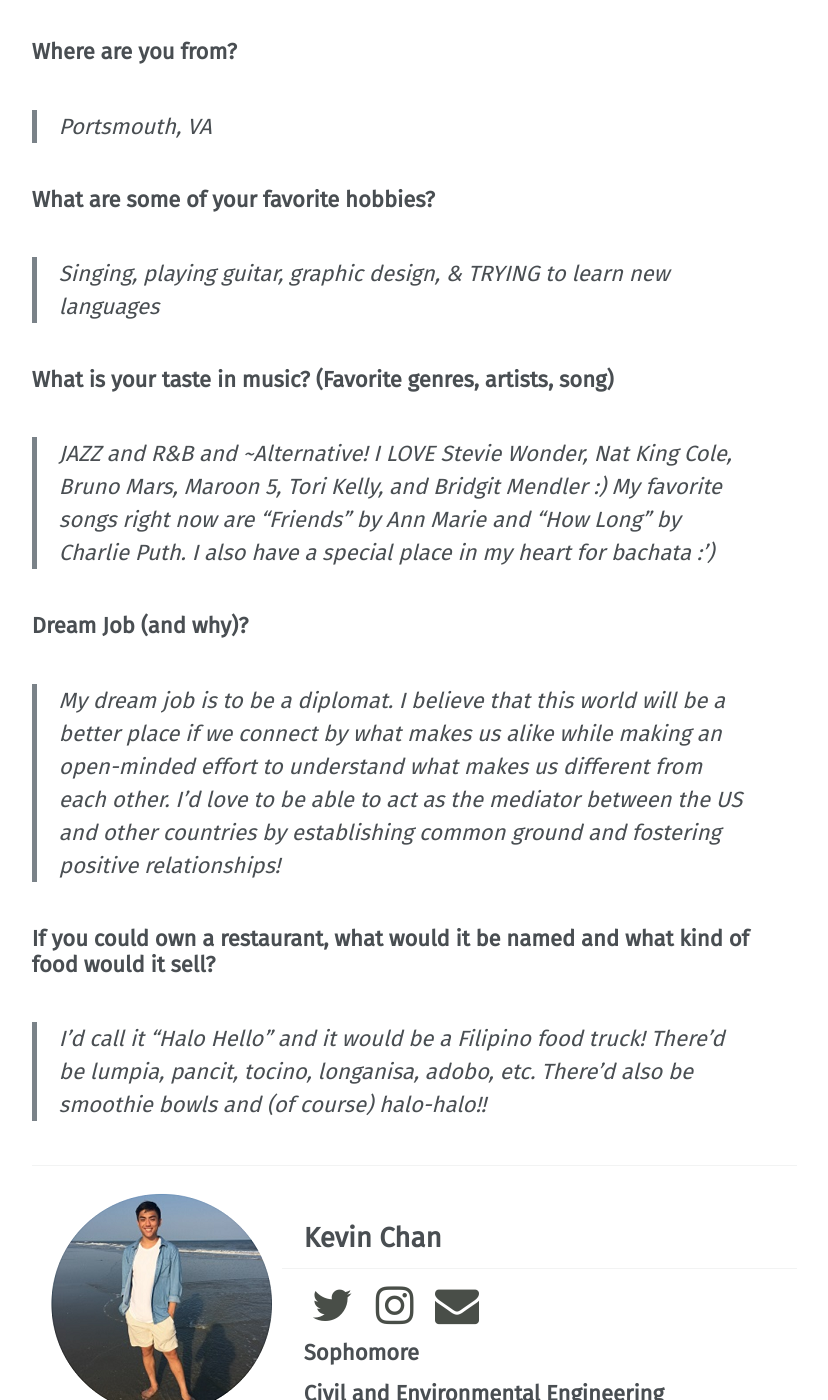
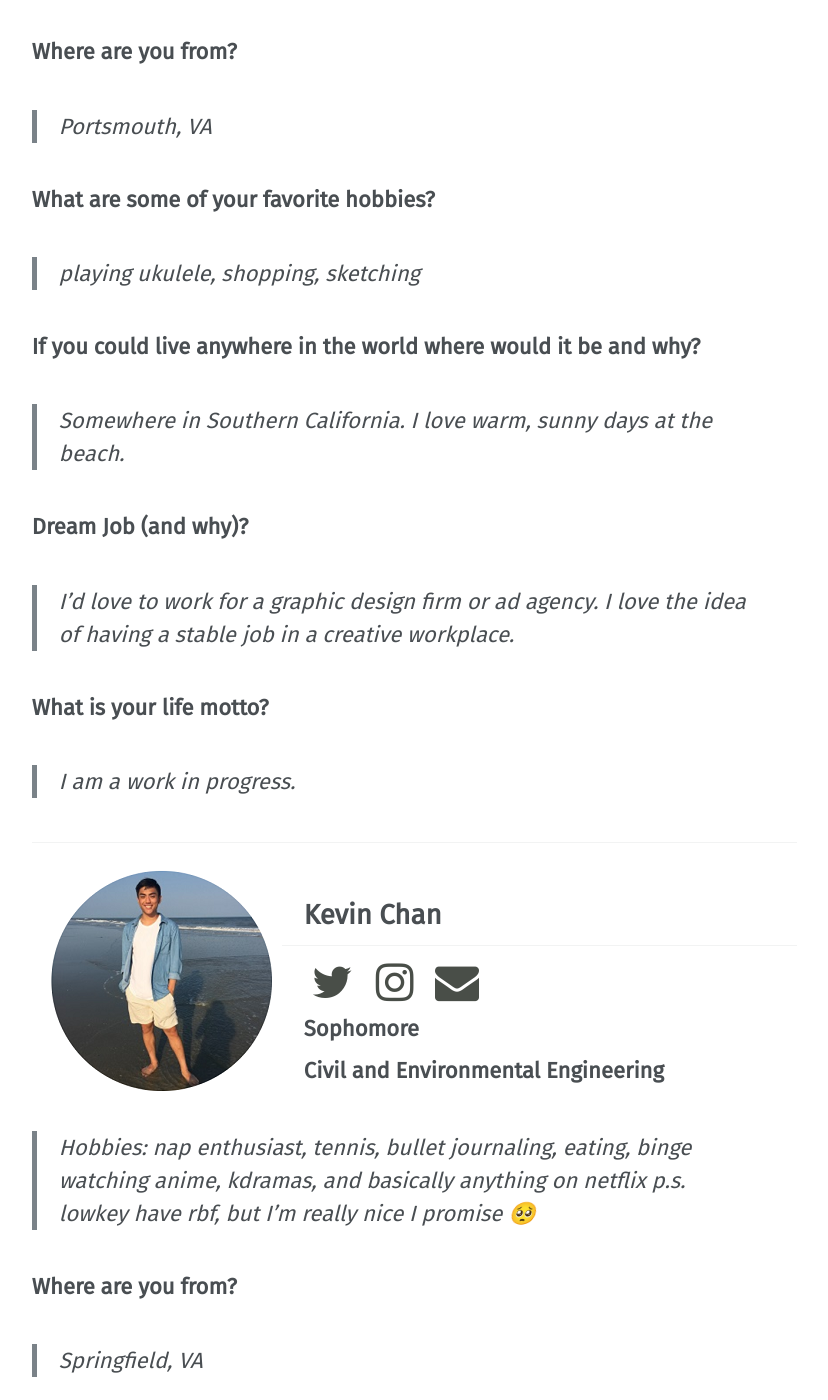
Before and after one commit to vtfasa/vtfasa.github.io, a Jekyll site: the page built from _pages/officers/promo_web.md, in a window 1280 px wide and 1400 px high, scrolled down 624 px. Shown: the whole window, without its empty margins (252-1080 px from the left). Built offline with Jekyll 4.4.1, drawn with Linux system fonts in a browser that asks for light colours; some web fonts are replaced.

Commit message:
Update promo_web.md

```diff
--- a/_pages/officers/promo_web.md
+++ b/_pages/officers/promo_web.md
@@ -31,19 +31,19 @@ permalink: /officers/promo_web/
 
 ### **What are some of your favorite hobbies?**
 
-> *Singing, playing guitar, graphic design, & TRYING to learn new languages*
+> *playing ukulele, shopping, sketching*
 
-### **What is your taste in music? (Favorite genres, artists, song)**
+### **If you could live anywhere in the world where would it be and why?**
 
-> *JAZZ and R&B and ~Alternative! I LOVE Stevie Wonder, Nat King Cole, Bruno Mars, Maroon 5, Tori Kelly, and Bridgit Mendler :) My favorite songs right now are “Friends” by Ann Marie and “How Long” by Charlie Puth. I also have a special place in my heart for bachata :’)*
+> *Somewhere in Southern California. I love warm, sunny days at the beach.*
 
 ### **Dream Job (and why)?**
 
-> *My dream job is to be a diplomat. I believe that this world will be a better place if we connect by what makes us alike while making an open-minded effort to understand what makes us different from each other. I’d love to be able to act as the mediator between the US and other countries by establishing common ground and fostering positive relationships!*
+> *I'd love to work for a graphic design firm or ad agency. I love the idea of having a stable job in a creative workplace.*
 
-### **If you could own a restaurant, what would it be named and what kind of food would it sell?**
+### **What is your life motto?**
 
-> *I’d call it “Halo Hello” and it would be a Filipino food truck! There’d be  lumpia, pancit, tocino, longanisa, adobo, etc. There’d also be smoothie bowls and (of course) halo-halo!!*
+> *I am a work in progress.*
 
 ---
 
```
